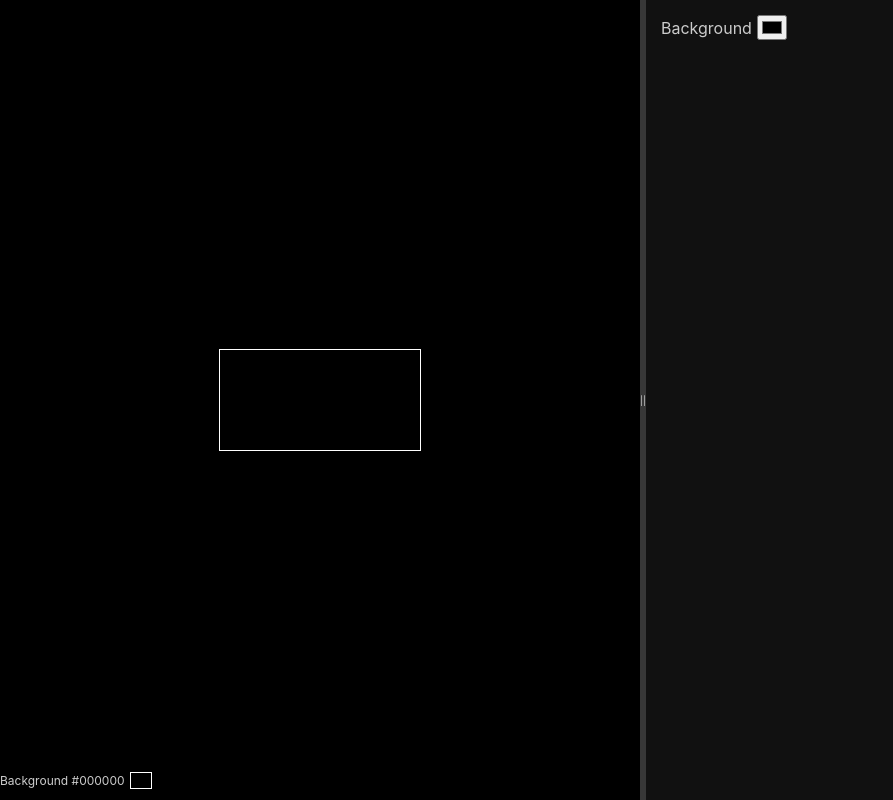
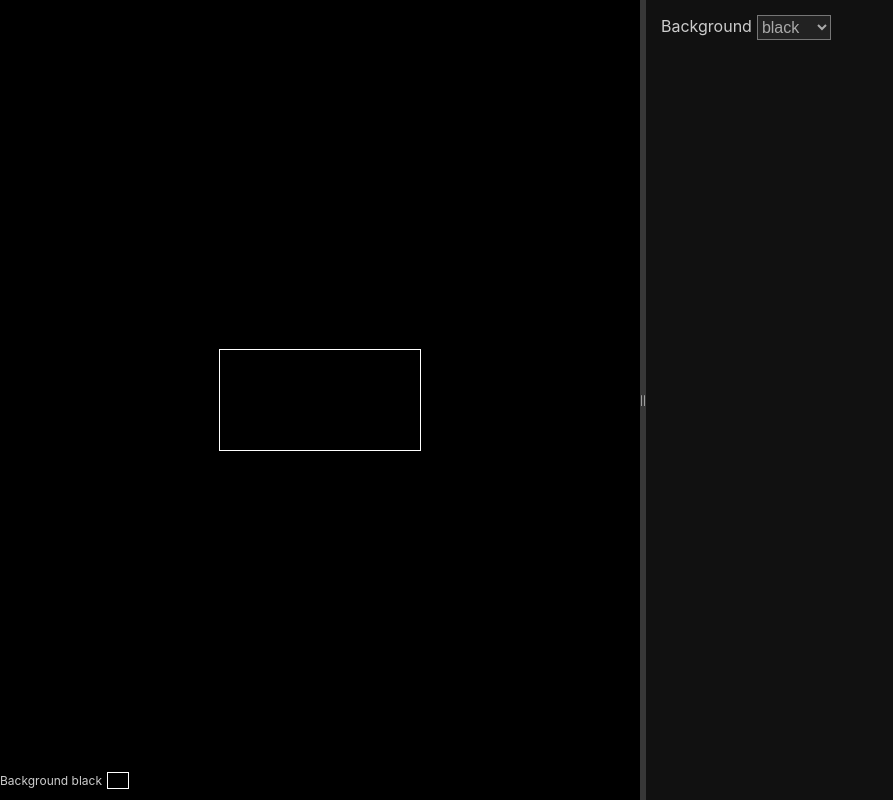
Before and after one commit to selva-thayalan/two-d-editor, a React (Create React App) app: page / in a window 1280 px wide. Shown: the whole page, without its empty margins (0-893 px from the left). Built offline with nearby package versions, Linux system fonts and the light colour scheme.

Commit message:
Created a color select component to show the predefined colors in a drop down along with custom color selection

```diff
--- a/src/App.css
+++ b/src/App.css
@@ -59,3 +59,14 @@ canvas{
     width: 30px;
     height: 25px;
 }
+
+select{
+    height: 25px;
+    background-color: #222;
+    color: #aaa;
+    font-size: 16px;
+}
+
+input, select{
+    cursor: pointer;
+}
--- a/src/App.js
+++ b/src/App.js
@@ -1,12 +1,13 @@
 import { useRef, useState } from 'react';
 import './App.css';
 import './Common.css';
+import ColorSelector from './components/ColorSelector';
 
 function App() {
   const isMouseDown = useRef(false);//To save the current state of the mouse down to prevent the mouse move function updating the width of the left panel.
 
   const [leftPanelWidth, setLeftPanelWidth] = useState("50%");//To update the width of the left panel div when resize with the handler.
-  const [canvasBG, setCanvasBG] = useState("#000000");
+  const [canvasBG, setCanvasBG] = useState("black");
 
   const onMouseDownHandler = function () {//We need to set the isMouseDown flag true to mouse move handler update the left panel width.
     isMouseDown.current = true;
@@ -43,7 +44,7 @@ function App() {
         <div className="style-edit-cont  p_10">
           <div className="style-option-cont m_5">
             <label htmlFor="bg-clr-picker">Background</label>
-            <input id="bg-clr-picker" className="color-picker m_l_5" type="color" onChange={(e) => setCanvasBG(e.target.value)}></input>
+            <ColorSelector customId="bg-clr-picker" customClass="inline_block v_align_m m_l_5" defaultValue={canvasBG} onChange={setCanvasBG}/>
           </div>
         </div>
       </div>
--- /dev/null
+++ b/src/components/ColorSelector.js
@@ -0,0 +1,44 @@
+import { useEffect, useState } from "react";
+import DropDown from "./DropDown";
+
+const ColorSelector = function(props){
+    const colors = [ "white", "red", "blue", "green", "black", "custom" ];//Predefined colors to select by the user or the custom color.
+
+    const [ selectedColor, setSelectedColor ] = useState();//To store the dropdown value.
+    const [ pickedColor, setPickedColor ] = useState("#000000");//To store the color picker value.
+
+    useEffect(() => {
+        if(colors.includes(props.defaultValue))//If the defaultValue is present in the colors list we need to set that unless we need to set in the pickedColor.
+            onColorSelect(props.defaultValue)
+        else{
+            setSelectedColor("custom");
+            setPickedColor(props.defaultValue);
+        }
+    }, [])
+
+    const onColorSelect = function(value){
+        if(selectedColor != value){
+            setSelectedColor(value);
+            let newValue = value;
+            if(value == "custom")//If the selected value is custom then we need to update the value of the color picker.
+                newValue = pickedColor;
+            props.onChange(newValue);
+        }
+    }
+
+    const onColorPick = function(e){
+        let color = e.target.value;
+        setPickedColor(color);
+        props.onChange(color);
+    }
+
+    return(
+        <div className={props.customClass}>
+            <DropDown customId={props.customId} customClass="inline_block v_align_m" options={colors} value={selectedColor} onChange={onColorSelect}/>
+            {selectedColor == "custom" &&
+                <input className="color-picker m_l_5 inline_block v_align_m" type="color" value={pickedColor} onChange={onColorPick}></input>}
+        </div>
+    )
+}
+
+export default ColorSelector;
--- /dev/null
+++ b/src/components/DropDown.js
@@ -0,0 +1,9 @@
+const DropDown = function(props){
+    return(
+        <select id={props.customId} className={props.customClass} value={props.value} onChange={ e => props.onChange(e.target.value)}>
+            {props.options.map(opt => <option key={opt}>{opt}</option>)};
+        </select>
+    )
+}
+
+export default DropDown;
```
